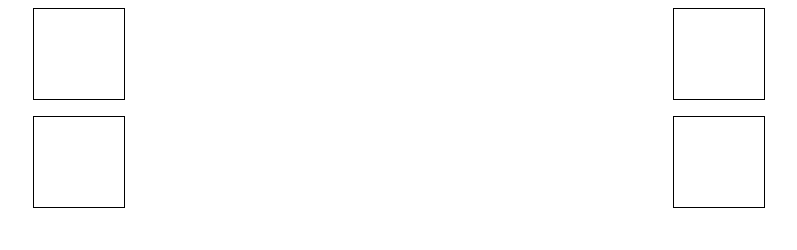
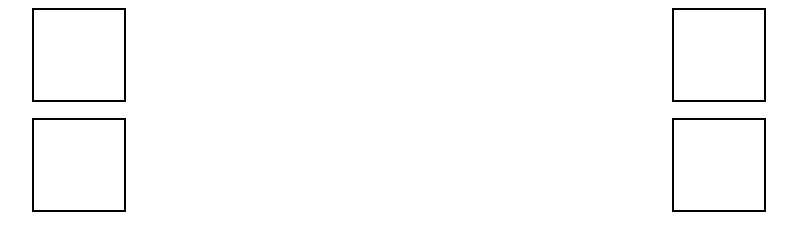
Before and after one commit to metenar/TestDemo, a plain HTML site: page index.html in a window 1280 px wide. Shown: the whole page, without its empty margins (345-1142 px from the left). Drawn offline with Linux system fonts and the light colour scheme.

Commit message:
changing border thicknes

```diff
--- a/app.css
+++ b/app.css
@@ -7,7 +7,7 @@
 }
 
 .c-plate {
-    border: black solid 1px;
+    border: black solid 2px;
     width: 90px;
     height: 90px;
 }
```
